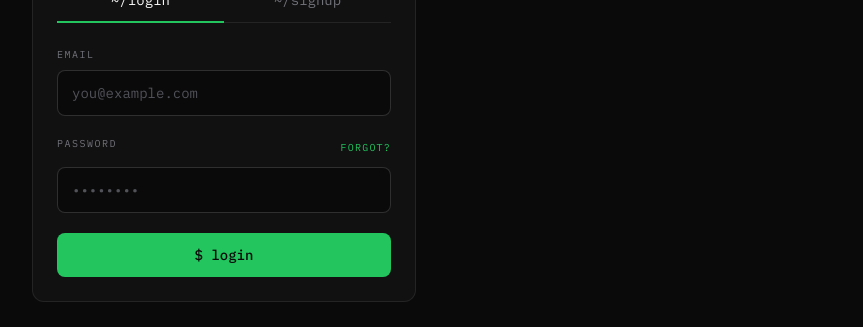
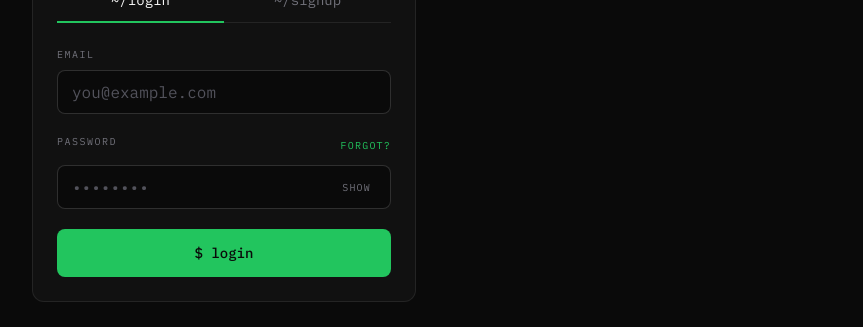
Before and after one commit to muhibmannan/SWE-Job-Tracker, a Next.js app: page /auth in a window 1280 px wide. Shown: the part 325-652 px from the top of the page, without its empty margins (416-1279 px from the left). Built offline with nearby package versions, Linux system fonts and the light colour scheme; no server answers.

Commit message:
polish: auth pages — show password toggle, strength meter, iOS fixes, autofill fix

```diff
--- a/src/app/auth/page.tsx
+++ b/src/app/auth/page.tsx
@@ -12,6 +12,7 @@ export default function AuthPage() {
   const [firstName, setFirstName] = useState("");
   const [email, setEmail] = useState("");
   const [password, setPassword] = useState("");
+  const [showPassword, setShowPassword] = useState(false);
   const [error, setError] = useState("");
   const [loading, setLoading] = useState(false);
   const [message, setMessage] = useState("");
@@ -73,7 +74,12 @@ export default function AuthPage() {
     background: "var(--bg)",
     borderColor: "var(--border-strong)",
     color: "var(--text)",
+    fontSize: "16px",
+    minHeight: "44px",
   };
+
+  const inputClasses =
+    "w-full mono px-3.5 rounded-lg outline-none border transition-colors focus:border-[var(--accent)]";
 
   const Label = ({ children }: { children: string }) => (
     <label
@@ -85,7 +91,7 @@ export default function AuthPage() {
   );
 
   const buttonText = {
-    login: email ? `$ login --email ${email}` : "$ login",
+    login: "$ login",
     signup: "$ signup --create-account",
     forgot: "$ send-reset-link",
   }[mode];
@@ -235,7 +241,8 @@ export default function AuthPage() {
                       onKeyDown={(e) => e.key === "Enter" && handleSubmit()}
                       placeholder="muhib"
                       autoFocus
-                      className="w-full mono text-sm px-3.5 py-3 rounded-lg outline-none border transition-colors focus:border-[var(--accent)]"
+                      autoComplete="given-name"
+                      className={inputClasses}
                       style={inputStyle}
                     />
                   </div>
@@ -250,7 +257,10 @@ export default function AuthPage() {
                     onKeyDown={(e) => e.key === "Enter" && handleSubmit()}
                     placeholder="you@example.com"
                     autoFocus={mode !== "signup"}
-                    className="w-full mono text-sm px-3.5 py-3 rounded-lg outline-none border transition-colors focus:border-[var(--accent)]"
+                    autoComplete="email"
+                    autoCapitalize="off"
+                    spellCheck={false}
+                    className={inputClasses}
                     style={inputStyle}
                   />
                 </div>
@@ -272,15 +282,33 @@ export default function AuthPage() {
                         </button>
                       )}
                     </div>
+                    <div className="relative">
                       <input
-                      type="password"
+                        type={showPassword ? "text" : "password"}
                         value={password}
                         onChange={(e) => setPassword(e.target.value)}
                         onKeyDown={(e) => e.key === "Enter" && handleSubmit()}
                         placeholder="••••••••"
-                      className="w-full mono text-sm px-3.5 py-3 rounded-lg outline-none border transition-colors focus:border-[var(--accent)]"
+                        autoComplete={
+                          mode === "signup"
+                            ? "new-password"
+                            : "current-password"
+                        }
+                        className={inputClasses + " pr-14"}
                         style={inputStyle}
                       />
+                      <button
+                        type="button"
+                        onClick={() => setShowPassword((v) => !v)}
+                        className="absolute right-3 top-1/2 -translate-y-1/2 mono text-[10px] uppercase tracking-[0.12em] px-2 py-1 rounded transition-opacity hover:opacity-70"
+                        style={{ color: "var(--text-dim)" }}
+                        aria-label={
+                          showPassword ? "Hide password" : "Show password"
+                        }
+                      >
+                        {showPassword ? "hide" : "show"}
+                      </button>
+                    </div>
                   </div>
                 )}
               </div>
@@ -288,28 +316,36 @@ export default function AuthPage() {
               {/* Error / Message */}
               {error && (
                 <div
-                  className="mono text-xs px-3 py-2.5 rounded-lg mb-4 flex items-start gap-2"
+                  className="mono text-xs px-3 py-2.5 rounded-lg mb-4 flex items-start gap-2 break-words"
                   style={{
                     background: "rgba(248,113,113,0.08)",
                     border: "0.5px solid rgba(248,113,113,0.25)",
                   }}
                 >
                   <span style={{ color: "var(--red)" }}>!</span>
-                  <span style={{ color: "var(--red)" }}>
+                  <span
+                    className="break-words min-w-0"
+                    style={{ color: "var(--red)" }}
+                  >
                     {error.toLowerCase()}
                   </span>
                 </div>
               )}
               {message && (
                 <div
-                  className="mono text-xs px-3 py-2.5 rounded-lg mb-4 flex items-start gap-2"
+                  className="mono text-xs px-3 py-2.5 rounded-lg mb-4 flex items-start gap-2 break-words"
                   style={{
                     background: "var(--accent-bg)",
                     border: "0.5px solid rgba(34,197,94,0.25)",
                   }}
                 >
                   <span style={{ color: "var(--accent)" }}>✓</span>
-                  <span style={{ color: "var(--accent)" }}>{message}</span>
+                  <span
+                    className="break-words min-w-0"
+                    style={{ color: "var(--accent)" }}
+                  >
+                    {message}
+                  </span>
                 </div>
               )}
 
@@ -317,11 +353,12 @@ export default function AuthPage() {
               <button
                 onClick={handleSubmit}
                 disabled={loading}
-                className="w-full mono text-sm font-medium py-3 rounded-lg transition-all hover:opacity-90 active:scale-[0.98] truncate"
+                className="w-full mono text-sm font-medium rounded-lg transition-all hover:opacity-90 active:scale-[0.98]"
                 style={{
                   background: "var(--accent)",
                   color: "#0A0A0A",
                   opacity: loading ? 0.5 : 1,
+                  minHeight: "48px",
                 }}
               >
                 {loading ? "$ processing..." : buttonText}
--- a/src/app/auth/reset-password/page.tsx
+++ b/src/app/auth/reset-password/page.tsx
@@ -8,6 +8,7 @@ import ThemeToggle from "@/components/ThemeToggle";
 export default function ResetPasswordPage() {
   const [password, setPassword] = useState("");
   const [confirmPassword, setConfirmPassword] = useState("");
+  const [showPassword, setShowPassword] = useState(false);
   const [error, setError] = useState("");
   const [loading, setLoading] = useState(false);
   const [message, setMessage] = useState("");
@@ -24,8 +25,8 @@ export default function ResetPasswordPage() {
       setLoading(false);
       return;
     }
-    if (password.length < 6) {
-      setError("Password must be at least 6 characters");
+    if (password.length < 8) {
+      setError("Password must be at least 8 characters");
       setLoading(false);
       return;
     }
@@ -33,7 +34,7 @@ export default function ResetPasswordPage() {
     const { error } = await supabase.auth.updateUser({ password });
     if (error) setError(error.message);
     else {
-      setMessage("password updated. redirecting...");
+      setMessage("password updated → redirecting");
       setTimeout(() => router.push("/dashboard"), 1500);
     }
     setLoading(false);
@@ -43,7 +44,12 @@ export default function ResetPasswordPage() {
     background: "var(--bg)",
     borderColor: "var(--border-strong)",
     color: "var(--text)",
+    fontSize: "16px",
+    minHeight: "44px",
   };
+
+  const inputClasses =
+    "w-full mono px-3.5 rounded-lg outline-none border transition-colors focus:border-[var(--accent)]";
 
   const Label = ({ children }: { children: string }) => (
     <label
@@ -53,6 +59,16 @@ export default function ResetPasswordPage() {
       {children}
     </label>
   );
+
+  const strength = (() => {
+    if (!password) return null;
+    if (password.length < 8) return { label: "too short", color: "var(--red)" };
+    if (password.length < 12 || !/[0-9]/.test(password))
+      return { label: "weak", color: "var(--amber)" };
+    if (!/[A-Z]/.test(password) || !/[^a-zA-Z0-9]/.test(password))
+      return { label: "ok", color: "var(--blue)" };
+    return { label: "strong", color: "var(--accent)" };
+  })();
 
   return (
     <div
@@ -122,27 +138,52 @@ export default function ResetPasswordPage() {
             <div className="p-6">
               <div className="space-y-5 mb-5">
                 <div>
+                  <div className="flex items-center justify-between mb-2">
                     <Label>new password</Label>
+                    {strength && (
+                      <span
+                        className="mono text-[10px] uppercase tracking-[0.12em]"
+                        style={{ color: strength.color }}
+                      >
+                        {strength.label}
+                      </span>
+                    )}
+                  </div>
+                  <div className="relative">
                     <input
-                    type="password"
+                      type={showPassword ? "text" : "password"}
                       value={password}
                       onChange={(e) => setPassword(e.target.value)}
                       onKeyDown={(e) => e.key === "Enter" && handleReset()}
                       placeholder="••••••••"
                       autoFocus
-                    className="w-full mono text-sm px-3.5 py-3 rounded-lg outline-none border transition-colors focus:border-[var(--accent)]"
+                      autoComplete="new-password"
+                      className={inputClasses + " pr-14"}
                       style={inputStyle}
                     />
+                    <button
+                      type="button"
+                      onClick={() => setShowPassword((v) => !v)}
+                      className="absolute right-3 top-1/2 -translate-y-1/2 mono text-[10px] uppercase tracking-[0.12em] px-2 py-1 rounded transition-opacity hover:opacity-70"
+                      style={{ color: "var(--text-dim)" }}
+                      aria-label={
+                        showPassword ? "Hide password" : "Show password"
+                      }
+                    >
+                      {showPassword ? "hide" : "show"}
+                    </button>
+                  </div>
                 </div>
                 <div>
                   <Label>confirm password</Label>
                   <input
-                    type="password"
+                    type={showPassword ? "text" : "password"}
                     value={confirmPassword}
                     onChange={(e) => setConfirmPassword(e.target.value)}
                     onKeyDown={(e) => e.key === "Enter" && handleReset()}
                     placeholder="••••••••"
-                    className="w-full mono text-sm px-3.5 py-3 rounded-lg outline-none border transition-colors focus:border-[var(--accent)]"
+                    autoComplete="new-password"
+                    className={inputClasses}
                     style={inputStyle}
                   />
                 </div>
@@ -150,39 +191,48 @@ export default function ResetPasswordPage() {
 
               {error && (
                 <div
-                  className="mono text-xs px-3 py-2.5 rounded-lg mb-4 flex items-start gap-2"
+                  className="mono text-xs px-3 py-2.5 rounded-lg mb-4 flex items-start gap-2 break-words"
                   style={{
                     background: "rgba(248,113,113,0.08)",
                     border: "0.5px solid rgba(248,113,113,0.25)",
                   }}
                 >
                   <span style={{ color: "var(--red)" }}>!</span>
-                  <span style={{ color: "var(--red)" }}>
+                  <span
+                    className="break-words min-w-0"
+                    style={{ color: "var(--red)" }}
+                  >
                     {error.toLowerCase()}
                   </span>
                 </div>
               )}
               {message && (
                 <div
-                  className="mono text-xs px-3 py-2.5 rounded-lg mb-4 flex items-start gap-2"
+                  className="mono text-xs px-3 py-2.5 rounded-lg mb-4 flex items-start gap-2 break-words"
                   style={{
                     background: "var(--accent-bg)",
                     border: "0.5px solid rgba(34,197,94,0.25)",
                   }}
                 >
                   <span style={{ color: "var(--accent)" }}>✓</span>
-                  <span style={{ color: "var(--accent)" }}>{message}</span>
+                  <span
+                    className="break-words min-w-0"
+                    style={{ color: "var(--accent)" }}
+                  >
+                    {message}
+                  </span>
                 </div>
               )}
 
               <button
                 onClick={handleReset}
                 disabled={loading}
-                className="w-full mono text-sm font-medium py-3 rounded-lg transition-all hover:opacity-90 active:scale-[0.98]"
+                className="w-full mono text-sm font-medium rounded-lg transition-all hover:opacity-90 active:scale-[0.98]"
                 style={{
                   background: "var(--accent)",
                   color: "#0A0A0A",
                   opacity: loading ? 0.5 : 1,
+                  minHeight: "48px",
                 }}
               >
                 {loading ? "$ updating..." : "$ update-password"}
--- a/src/app/globals.css
+++ b/src/app/globals.css
@@ -57,6 +57,22 @@
     font-feature-settings: "tnum";
   }
 
+  /* Kill Safari's yellow autofill background */
+  input:-webkit-autofill,
+  input:-webkit-autofill:hover,
+  input:-webkit-autofill:focus,
+  input:-webkit-autofill:active {
+    -webkit-box-shadow: 0 0 0 1000px var(--bg) inset !important;
+    -webkit-text-fill-color: var(--text) !important;
+    caret-color: var(--text);
+    transition: background-color 5000s ease-in-out 0s;
+  }
+
+  /* iOS date picker text visibility */
+  input[type="date"]::-webkit-date-and-time-value {
+    text-align: left;
+  }
+
   ::-webkit-scrollbar {
     width: 6px;
     height: 6px;
```
Lines whose indentation alone changed are shown as unchanged.
